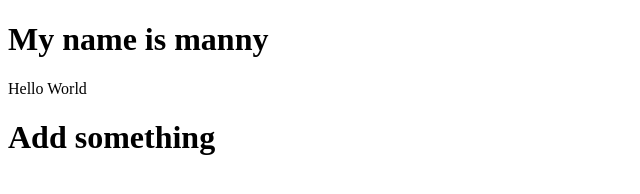
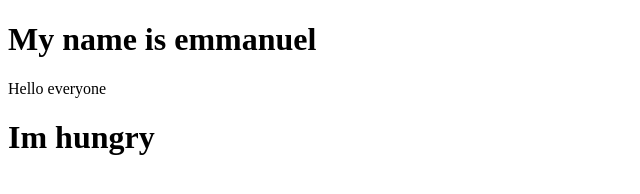
Before and after one commit to EmmanuelJucaban/anotherrepo, a plain HTML site: page index.html in a window 1280 px wide. Shown: the whole page, without its empty margins (0-640 px from the left). Drawn offline with Linux system fonts and the light colour scheme.

Commit message:
Make more changes in different branch

```diff
--- a/index.html
+++ b/index.html
@@ -5,8 +5,9 @@
   <title>Document</title>
 </head>
 <body>
-<h1>My name is manny</h1>
-<p>Hello World</p>
-<h1>Add something</h1>
+
+<h1>My name is emmanuel</h1>
+<p>Hello everyone</p>
+<h1>Im hungry</h1>
 </body>
 </html>
```
